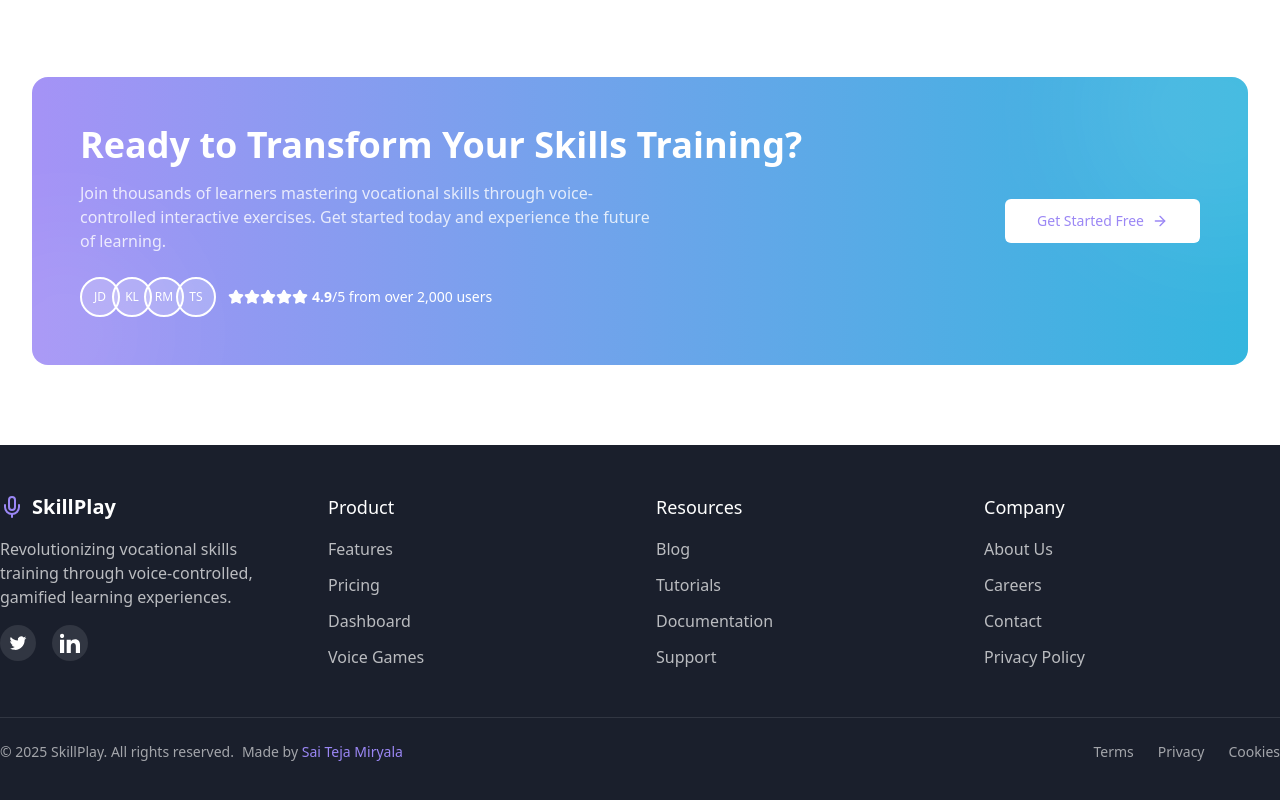
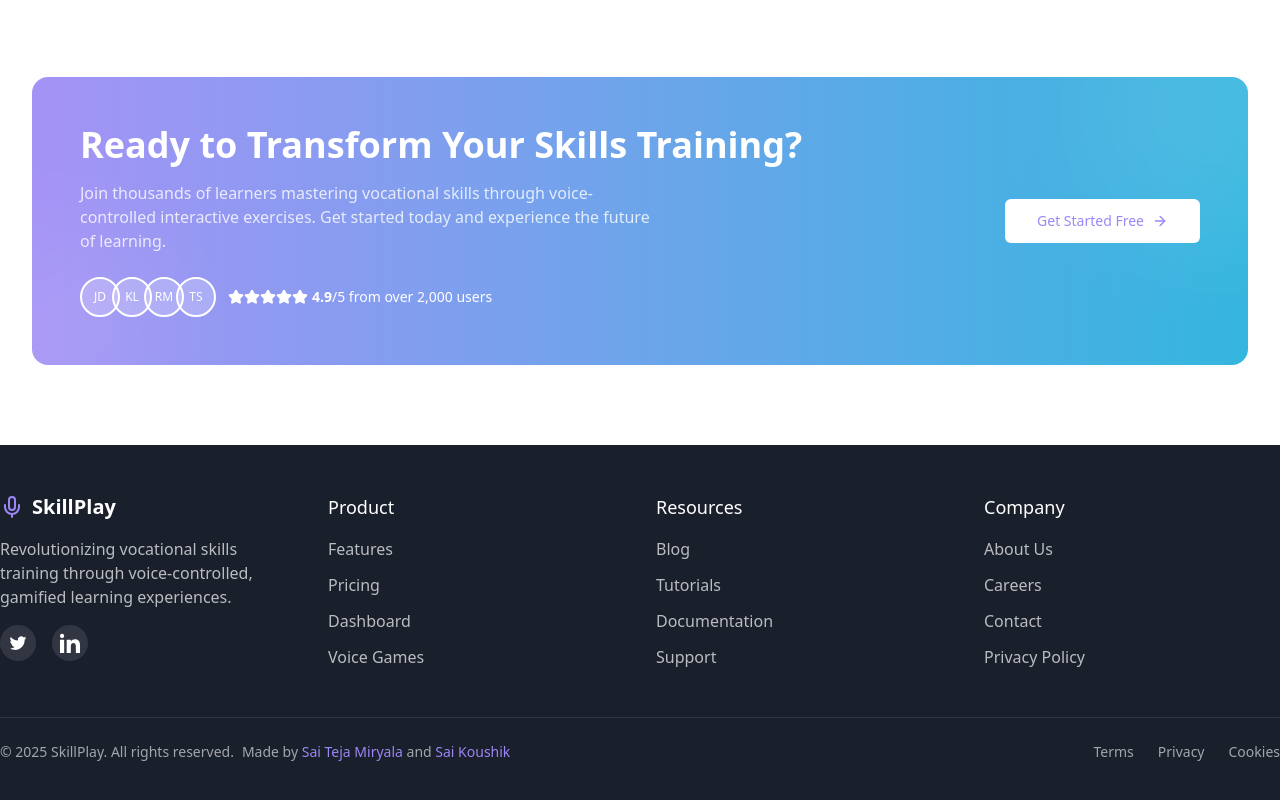
Before and after one commit to MIRYALASAITEJA/skillplay-voice-forge, a React (Vite) app: page / in a window 1280 px wide. Shown: the part 2047-2847 px from the top of the page. Built offline with nearby package versions, Linux system fonts and the light colour scheme.

Commit message:
Add footer attribution
Update footer to include attribution to Sai Teja Miryala and Sai Koushik.

```diff
--- a/src/components/Footer.tsx
+++ b/src/components/Footer.tsx
@@ -1,3 +1,4 @@
+
 import { Link } from "react-router-dom";
 import { Mic } from "lucide-react";
 
@@ -68,7 +69,7 @@ const Footer = () => {
               &copy; {new Date().getFullYear()} SkillPlay. All rights reserved.
             </p>
             <p className="text-white/60 text-sm">
-              Made by <span className="text-skillplay-purple font-medium">Sai Teja Miryala</span>
+              Made by <span className="text-skillplay-purple font-medium">Sai Teja Miryala</span> and <span className="text-skillplay-purple font-medium">Sai Koushik</span>
             </p>
           </div>
           <div className="mt-4 md:mt-0">
```
